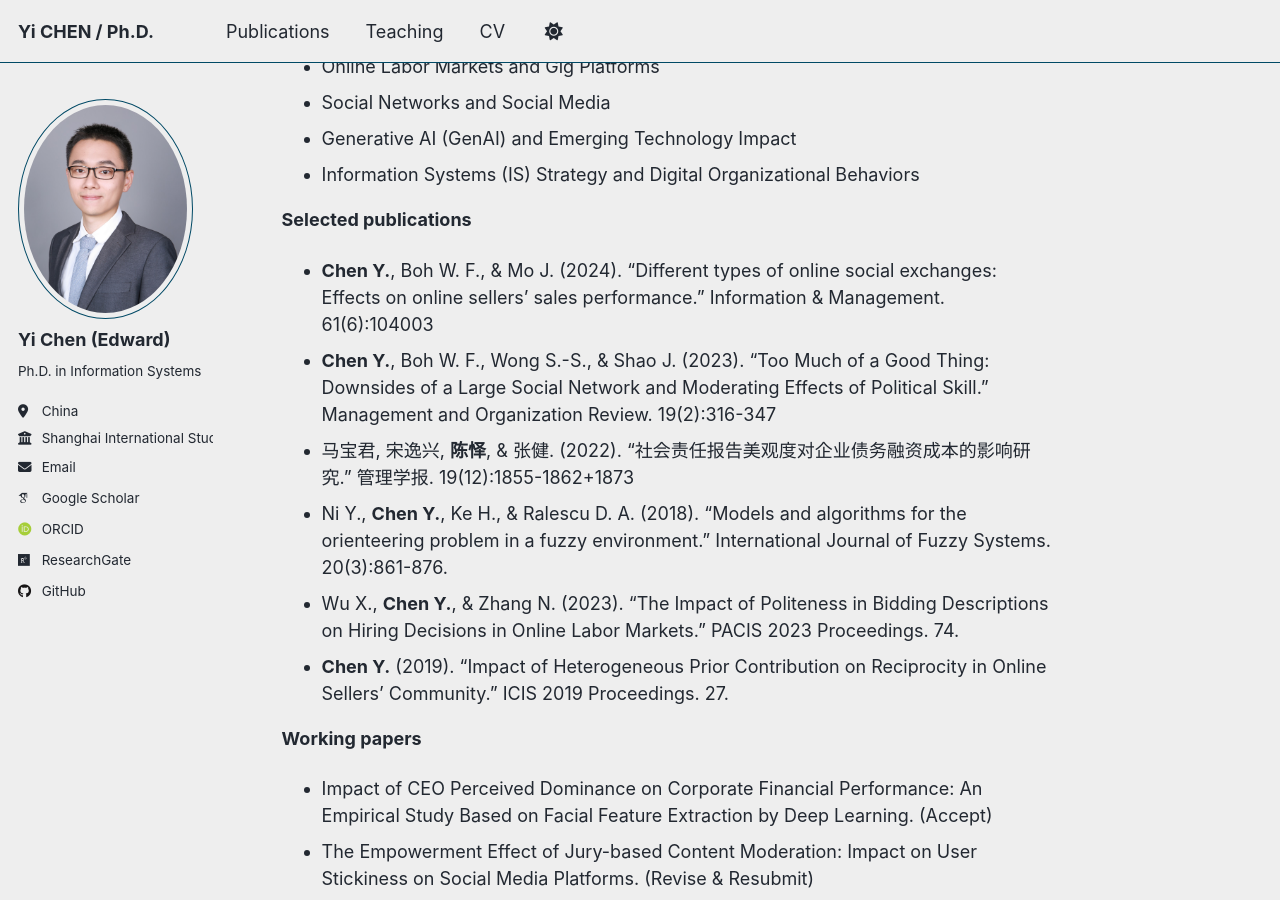
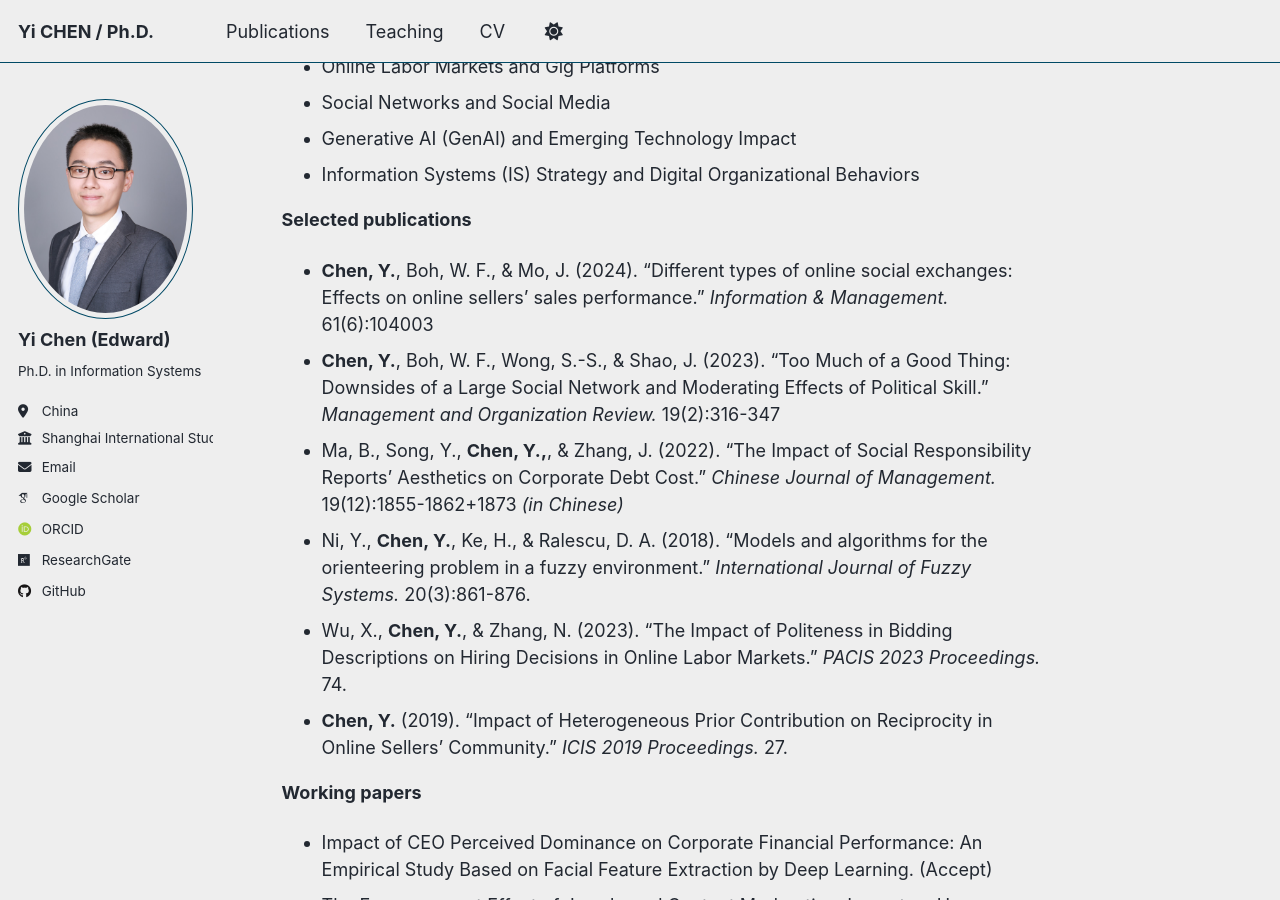
Before and after one commit to chenyi-edward/chenyi-edward.github.io, a Jekyll site: the page built from _pages/about.md, in a window 1280 px wide and 900 px high, scrolled down 509 px. Built offline with Jekyll 4.4.1, drawn with Linux system fonts in a browser that asks for light colours; some web fonts are replaced; a script that is not in the unit is left out.

Commit message:
Update about.md

```diff
--- a/_pages/about.md
+++ b/_pages/about.md
@@ -22,12 +22,12 @@ Key Research Areas
 
 **Selected publications**
 
-* <b>Chen Y.</b>, Boh W. F., & Mo J. (2024). "Different types of online social exchanges: Effects on online sellers’ sales performance." Information & Management. 61(6):104003
-* <b>Chen Y.</b>, Boh W. F., Wong S.-S., & Shao J. (2023). "Too Much of a Good Thing: Downsides of a Large Social Network and Moderating Effects of Political Skill." Management and Organization Review. 19(2):316-347
-* 马宝君, 宋逸兴, <b>陈怿</b>, & 张健. (2022). "社会责任报告美观度对企业债务融资成本的影响研究." 管理学报. 19(12):1855-1862+1873
-* Ni Y., <b>Chen Y.</b>, Ke H., & Ralescu D. A. (2018). "Models and algorithms for the orienteering problem in a fuzzy environment." International Journal of Fuzzy Systems. 20(3):861-876.
-* Wu X., <b>Chen Y.</b>, & Zhang N. (2023). "The Impact of Politeness in Bidding Descriptions on Hiring Decisions in Online Labor Markets." PACIS 2023 Proceedings. 74.
-* <b>Chen Y.</b> (2019). "Impact of Heterogeneous Prior Contribution on Reciprocity in Online Sellers’ Community." ICIS 2019 Proceedings. 27.
+* <b>Chen, Y.</b>, Boh, W. F., & Mo, J. (2024). "Different types of online social exchanges: Effects on online sellers’ sales performance." <i>Information & Management.</i> 61(6):104003
+* <b>Chen, Y.</b>, Boh, W. F., Wong, S.-S., & Shao, J. (2023). "Too Much of a Good Thing: Downsides of a Large Social Network and Moderating Effects of Political Skill." <i>Management and Organization Review.</i> 19(2):316-347
+* Ma, B., Song, Y., <b>Chen, Y.,</b>, & Zhang, J. (2022). "The Impact of Social Responsibility Reports’ Aesthetics on Corporate Debt Cost." <i>Chinese Journal of Management.</i> 19(12):1855-1862+1873 <i>(in Chinese)</i>
+* Ni, Y., <b>Chen, Y.</b>, Ke, H., & Ralescu, D. A. (2018). "Models and algorithms for the orienteering problem in a fuzzy environment." <i>International Journal of Fuzzy Systems.</i> 20(3):861-876.
+* Wu, X., <b>Chen, Y.</b>, & Zhang, N. (2023). "The Impact of Politeness in Bidding Descriptions on Hiring Decisions in Online Labor Markets." <i>PACIS 2023 Proceedings.</i> 74.
+* <b>Chen, Y.</b> (2019). "Impact of Heterogeneous Prior Contribution on Reciprocity in Online Sellers’ Community." <i>ICIS 2019 Proceedings.</i> 27.
 
 **Working papers**
 
```
